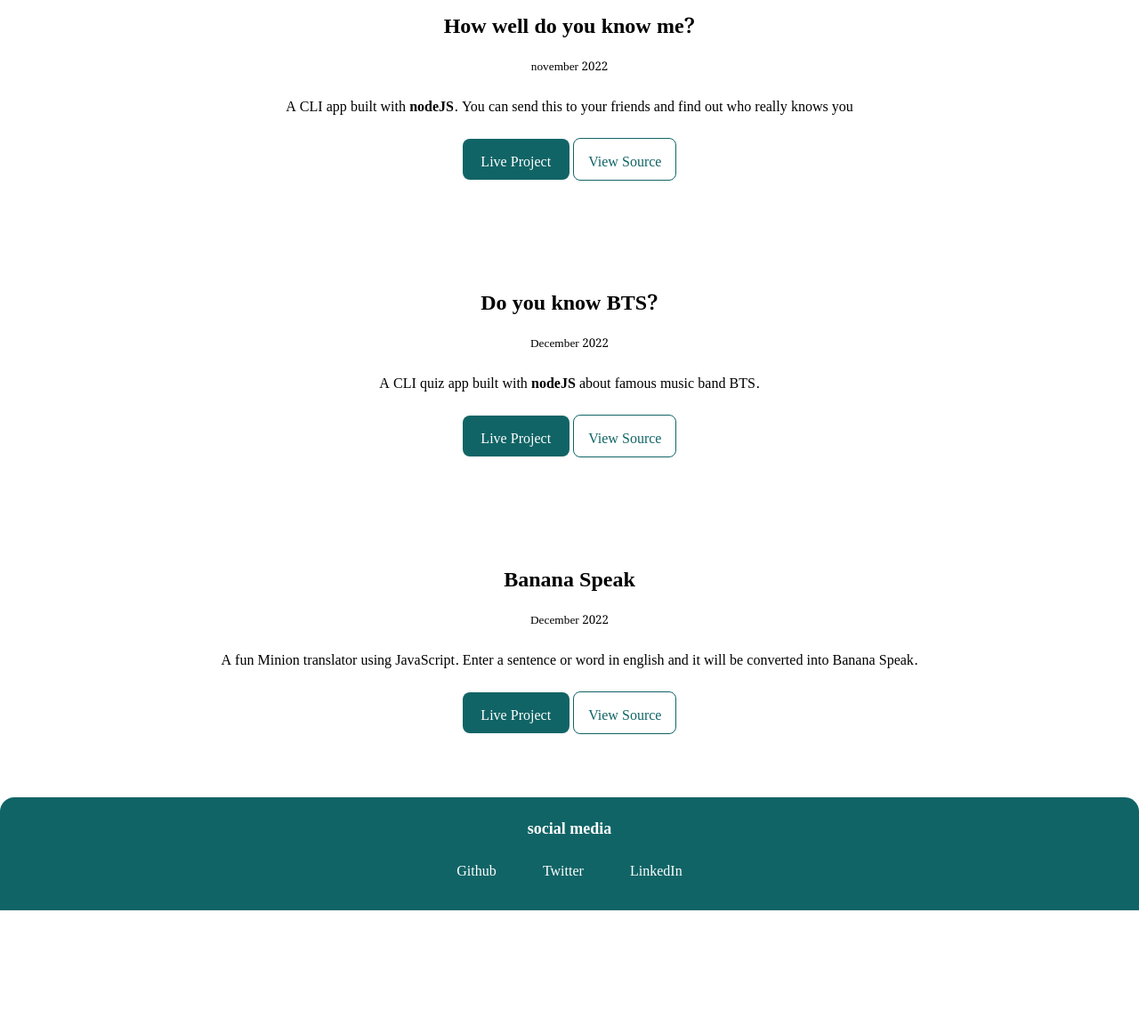
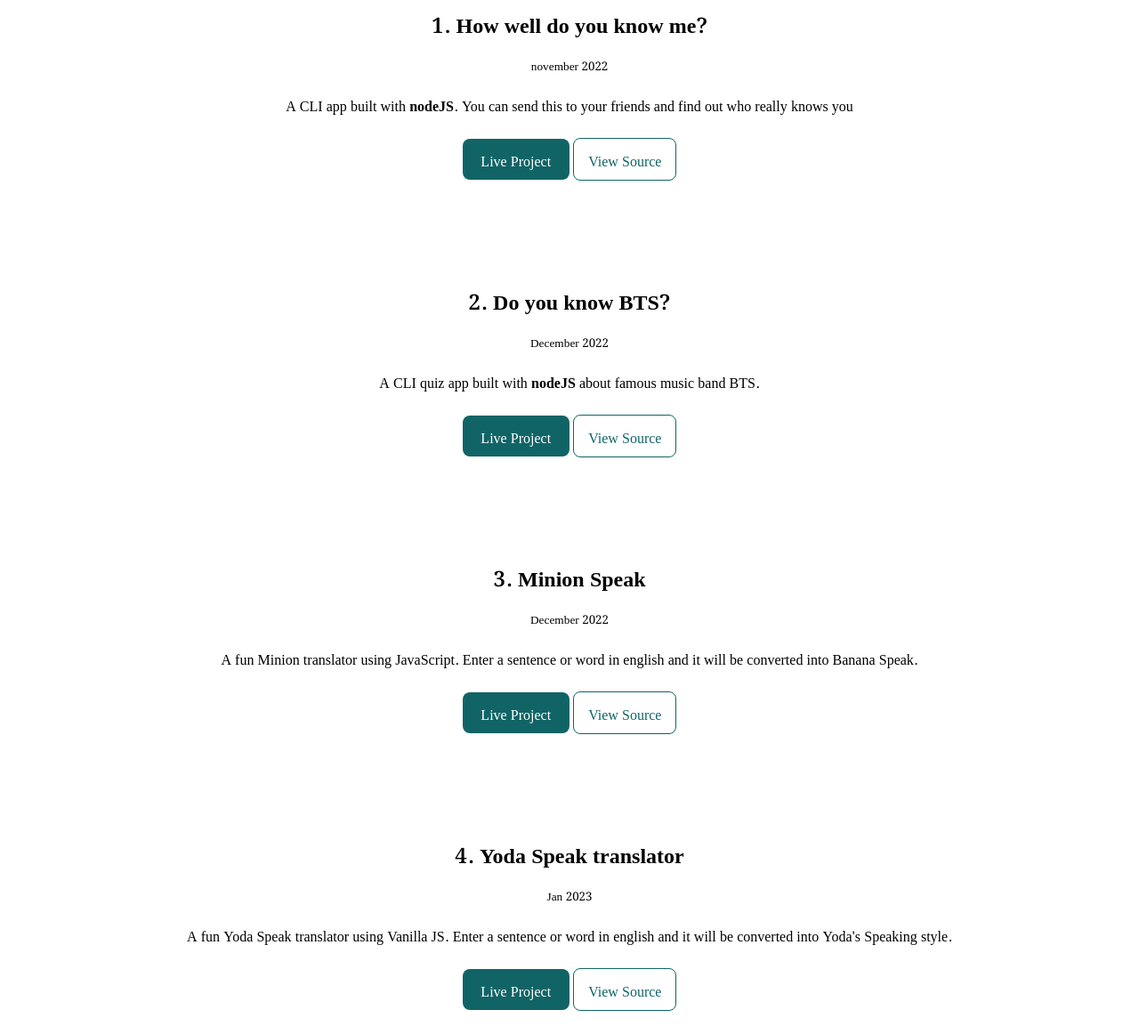
Before and after one commit to kavithamd/lesson3-HTML-and-CSS, a plain HTML site: page projects.html in a window 1280 px wide. Shown: the part 426-1588 px from the top of the page at 89% size. Before the commit the page ends 1449 px from the top, so only its background shows below. Drawn offline with Linux system fonts and the light colour scheme.

Commit message:
update : added a new project

```diff
--- a/projects.html
+++ b/projects.html
@@ -31,7 +31,7 @@
     <ul class="list-non-bullet">
       <li>
         <article class="showcase-list container container-center">
-          <h1>How well do you know me?</h1>
+          <h1>1. How well do you know me?</h1>
           <small>november 2022</small>
           <p>
             A CLI app built with <strong>nodeJS</strong>. You can send this to
@@ -51,7 +51,7 @@
           >
         </article>
         <article class="showcase-list container container-center">
-          <h1>Do you know BTS?</h1>
+          <h1>2. Do you know BTS?</h1>
           <small>December 2022</small>
           <p>
             A CLI quiz app built with <strong>nodeJS</strong> about famous music
@@ -71,7 +71,7 @@
           >
         </article>
         <article class="showcase-list container container-center">
-          <h1>Banana Speak</h1>
+          <h1>3. Minion Speak</h1>
           <small>December 2022</small>
           <p>
             A fun Minion translator using JavaScript. Enter a sentence or word
@@ -89,6 +89,24 @@
             target="_blank"
             >View Source</a
           >
+        </article>
+        <article class="showcase-list container container-center">
+          <h1>4. Yoda Speak translator</h1>
+          <small>Jan 2023</small>
+          <p>
+            A fun Yoda Speak translator using Vanilla JS. Enter a sentence or word
+            in english and it will be converted into Yoda's Speaking style.
+          </p>
+          <a
+            class="link link-primary"
+            href="https://speak-yoda-translator.netlify.app/"
+            target="_blank"
+            >Live Project</a>
+          <a
+            class="link link-secondary"
+            href="https://github.com/kavithamd/Yoda-speak-translator"
+            target="_blank"
+            >View Source</a>
         </article>
       </li>
     </ul>
```
